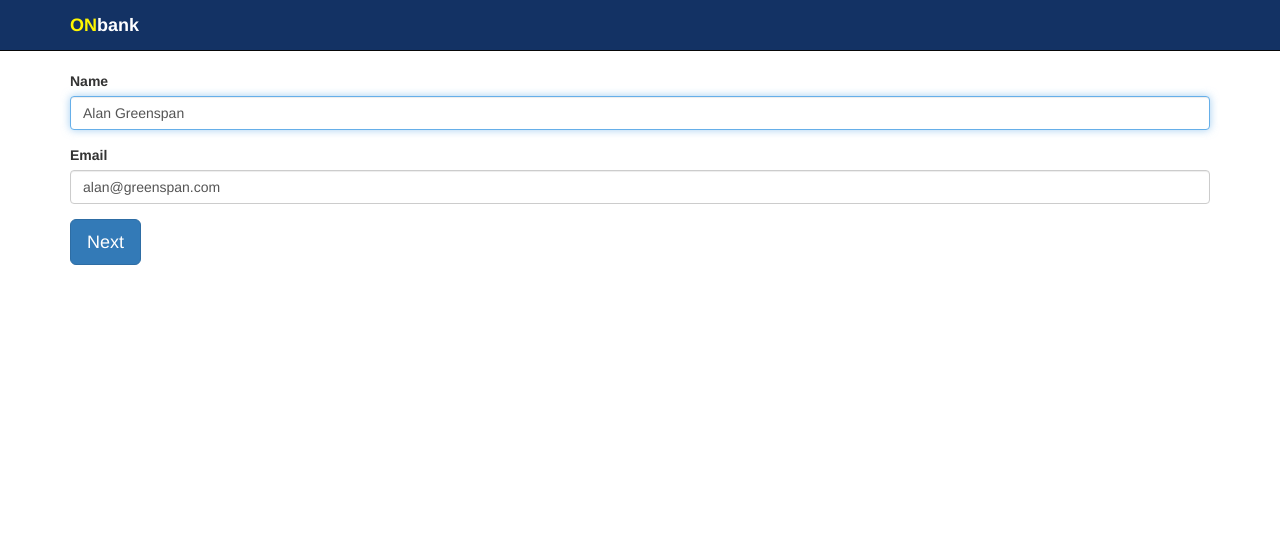
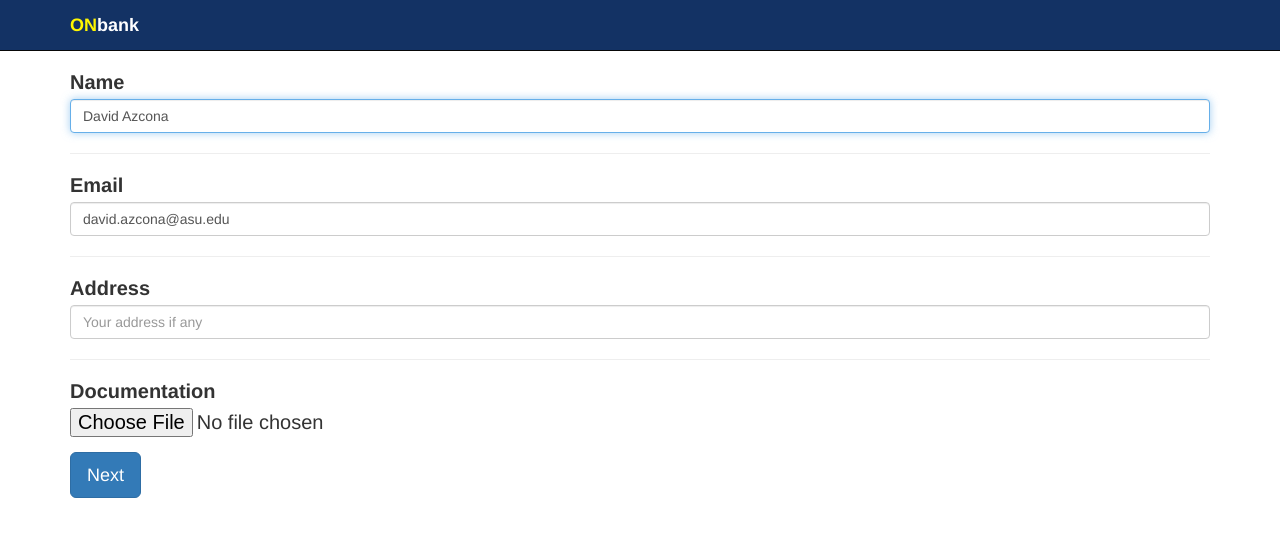
Before and after one commit to enric1994/onbank, a Flask app: page /info in a window 1280 px wide. Shown: the top 537 px of the page. Run offline with Flask 2, Linux system fonts and the light colour scheme; some libraries are stand-ins or nearby versions.

Commit message:
fix fonts

```diff
--- a/src/app.py
+++ b/src/app.py
@@ -49,7 +49,8 @@ def video_feed():
 # SUCCESS
 @app.route('/success')
 def success():
-	return render_template('success.html')
+	name = 'David Azcona'
+	return render_template('success.html', name=name)
 
 
 # MAP
--- a/src/templates/base.html
+++ b/src/templates/base.html
@@ -3,6 +3,19 @@
 {% block head %}
     {{super()}}
     <link rel="icon" type="image/x-icon" href="{{ url_for('static', filename='favicon.ico') }}">
+
+	<style>
+        body {
+            padding: 0;
+            margin: 0;
+        }
+
+        html, body {
+            font: 15pt "Helvetica Neue", Arial, Helvetica, sans-serif;
+            text-align: justify;
+        }
+    </style>
+
 {% endblock %}
 
 {% block title %}
--- a/src/templates/index.html
+++ b/src/templates/index.html
@@ -14,7 +14,7 @@
 
         <h4 class="lead">
             We just need a few details to get you started on your banking journey!
-            We help with #BankingTheUnbanked
+            We help with <strong>#BankingTheUnbanked</strong>
         </h4>
 
         <h4 class="lead">
--- a/src/templates/info.html
+++ b/src/templates/info.html
@@ -3,16 +3,33 @@
 
 {% block page_content %}
 
-    <div id="namediv" class="form-group">
+    <div class="form-group">
         <label for="forename">Name</label>
         <input id='forename' type='text' class="form-control" placeholder="Alan Greenspan" name='forename'
-        value="Alan Greenspan" autofocus></input>
+        value="David Azcona" autofocus></input>
     </div>
 
-    <div id="emaildiv" class="form-group">
+    <hr class="my-4">
+
+    <div class="form-group">
         <label for="email">Email</label>
         <input id="email" type='text' class="form-control" placeholder="alan@greenspan.com" name='email'
-        value='alan@greenspan.com' autofocus></input>
+        value='david.azcona@asu.edu' autofocus></input>
+    </div>
+
+    <hr class="my-4">
+
+    <div class="form-group">
+        <label for="address">Address</label>
+        <input id="email" type='text' class="form-control" placeholder="Your address if any" name='address'
+        value='' autofocus></input>
+    </div>
+
+    <hr class="my-4">
+
+    <div class="form-group">
+        <label for="doc">Documentation</label>
+        <input id="capture" type="file" name="capture" accept=".pdf">
     </div>
 
     <a class="btn btn-primary btn-lg" href="picture" role="button">Next</a>
--- a/src/templates/map.html
+++ b/src/templates/map.html
@@ -17,12 +17,6 @@
         html, body, #map {
             height: 100%;
             font: 12pt "Helvetica Neue", Arial, Helvetica, sans-serif;
-        }
-
-        .lorem {
-            font-style: italic;
-            text-align: justify;
-            color: #AAA;
         }
 	</style>
 
```
Also changed, not shown: src/templates/success.html (+8 -6 lines), src/static/img/logo.jpg.
